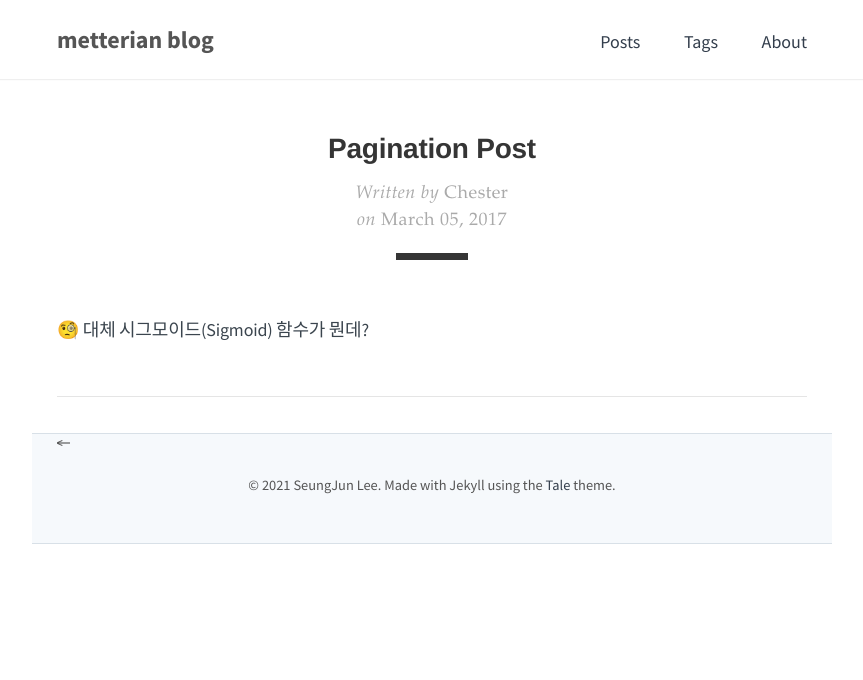
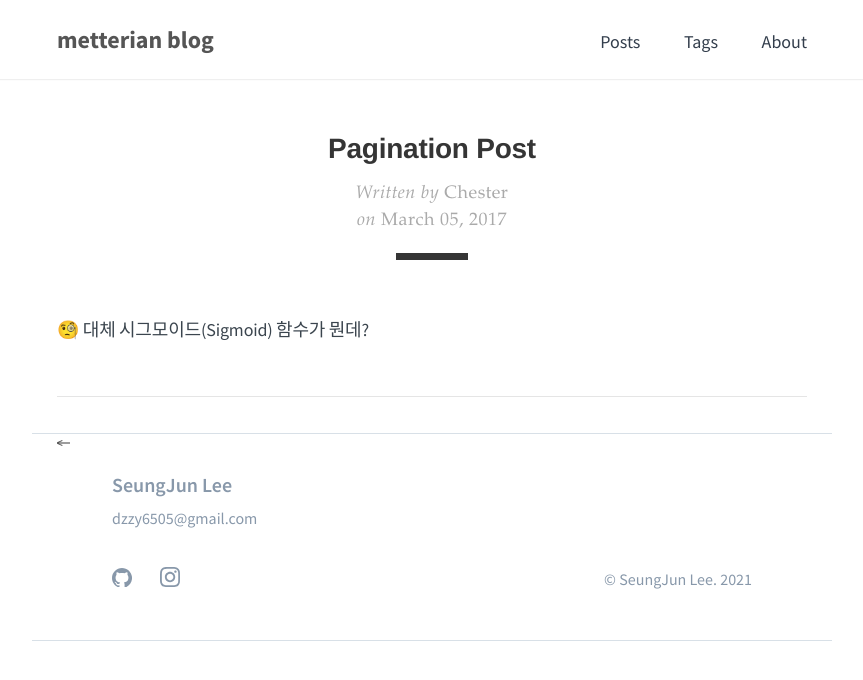
Before and after one commit to metterian/metterian.github.io, a Jekyll site: the page built from _posts/2017-03-05-pagination-post.md, in a window 1280 px wide. Shown: the top 680 px of the page, without its empty margins (208-1071 px from the left). Built offline with Jekyll 4.4.1, drawn with Linux system fonts in a browser that asks for light colours; nearby versions of some CDN libraries.

Commit message:
fix: footer info

```diff
--- a/_config.yml
+++ b/_config.yml
@@ -12,6 +12,7 @@ author:
   name:         SeungJun Lee
   url:          https://github.metterian.io
   email:        dzzy6505gmail.com
+  gitgub:       metterian
 
 # Build settings
 markdown:       kramdown
--- a/_includes/footer.html
+++ b/_includes/footer.html
@@ -1,5 +1,68 @@
 <footer>
-  <span>
-    &copy; <time datetime="{{ site.time }}">{{ site.time | date: '%Y' }}</time> {{ site.author.name }}. Made with Jekyll using the <a href="https://github.com/chesterhow/tale/">Tale</a> theme.
-  </span>
+  <address class="footer_wrap">
+      <div class="information">
+          <div class="myname">
+              SeungJun Lee
+          </div>
+          <a href="mailto:dzzy6505@gmail.com" class="email">
+              dzzy6505@gmail.com
+          </a>
+          <div class="accounts">
+              <!-- <a href="http://dribbble.com/iamleejihye" target="_blank" class="transition">
+                  <svg viewBox="0 0 48.6 48.6">
+                  <path d="M24.3,0C10.9,0,0,10.9,0,24.3s10.9,24.3,24.3,24.3s24.3-10.9,24.3-24.3C48.7,10.9,37.8,0,24.3,0z M24.3,4.2
+                   c4.6,0,8.9,1.6,12.3,4.2c-2.4,3.2-5.8,5.6-10.1,7.5c-2.1-3.8-4.4-7.5-7.1-11C21,4.5,22.6,4.2,24.3,4.2z M15.3,6.4
+                   c2.7,3.5,5.1,7.2,7.2,10.9c-4.9,1.5-10.8,2.2-17.6,2.2C6.2,13.8,10.1,9,15.3,6.4z M4.2,24.3c0-0.2,0-0.3,0-0.5
+                   c7.8,0,14.5-0.9,20.2-2.7c0.5,1,0.9,1.9,1.4,2.9C19,26.2,13.3,30.6,8.9,37.2C6,33.7,4.2,29.2,4.2,24.3z M24.3,44.5
+                  c-4.7,0-8.9-1.6-12.3-4.3c4-6.3,9.1-10.3,15.4-12.2c1.9,4.9,3.3,10,4.1,15.1C29.3,44,26.9,44.5,24.3,44.5z M35.5,41.1
+                  c-0.9-4.8-2.2-9.4-3.9-14c3.8-0.5,8-0.4,12.6,0.4C43.3,33.1,40.1,38,35.5,41.1z M30,23.1c-0.5-1.1-1-2.3-1.6-3.4
+                  c4.7-2,8.5-4.8,11.3-8.3c2.7,3.2,4.5,7.3,4.7,11.8C39.2,22.4,34.4,22.3,30,23.1z"></path>
+                  </svg>
+              </a> -->
+              <a href="http://github.com/metterian" target="_blank" class="transition">
+                  <svg viewBox="0 0 32.6 31.8">
+                  <path fill-rule="evenodd" clip-rule="evenodd" d="M16.3,0C7.3,0,0,7.3,0,16.3c0,7.2,4.7,13.3,11.1,15.5
+                  c0.8,0.1,1.1-0.4,1.1-0.8c0-0.4,0-1.4,0-2.8c-4.5,1-5.5-2.2-5.5-2.2c-0.7-1.9-1.8-2.4-1.8-2.4c-1.5-1,0.1-1,0.1-1
+                  c1.6,0.1,2.5,1.7,2.5,1.7c1.5,2.5,3.8,1.8,4.7,1.4c0.1-1.1,0.6-1.8,1-2.2c-3.6-0.4-7.4-1.8-7.4-8.1c0-1.8,0.6-3.2,1.7-4.4
+                  C7.4,10.7,6.8,9,7.7,6.8c0,0,1.4-0.4,4.5,1.7c1.3-0.4,2.7-0.5,4.1-0.5c1.4,0,2.8,0.2,4.1,0.5c3.1-2.1,4.5-1.7,4.5-1.7
+                  c0.9,2.2,0.3,3.9,0.2,4.3c1,1.1,1.7,2.6,1.7,4.4c0,6.3-3.8,7.6-7.4,8c0.6,0.5,1.1,1.5,1.1,3c0,2.2,0,3.9,0,4.5
+                  c0,0.4,0.3,0.9,1.1,0.8c6.5-2.2,11.1-8.3,11.1-15.5C32.6,7.3,25.3,0,16.3,0z"></path>
+                  </svg>
+              </a>
+              <!-- <a href="http://www.linkedin.com/in/jihyeleee/" target="_blank" class="transition">
+                  <svg viewBox="0 0 38.3 38.3">
+                      <g>
+                      <rect x="0.8" y="12.8" width="7.9" height="25.5"></rect>
+                      <ellipse cx="4.7" cy="4.7" rx="4.7" ry="4.7"></ellipse>
+                      <path d="M21.3,24.9c0-3.6,1.7-5.7,4.8-5.7c2.9,0,4.3,2.1,4.3,5.7c0,3.7,0,13.4,0,13.4h7.9c0,0,0-9.3,0-16.2
+                      c0-6.8-3.9-10.1-9.3-10.1s-7.7,4.2-7.7,4.2v-3.4h-7.6v25.5h7.6C21.3,38.3,21.3,28.8,21.3,24.9z"></path>
+                          </g>
+                  </svg>
+              </a> -->
+              <a href="http://instagram.com/writeveryday" target="_blank" class="transition">
+                  <svg viewBox="0 0 40.2 40.3">
+                  <g>
+                  <path d="M20.2,3.6c5.4,0,6,0,8.2,0.1c2,0.1,3,0.4,3.7,0.7C33,4.8,33.7,5.3,34.4,6s1.1,1.4,1.5,2.3
+                  c0.3,0.7,0.6,1.8,0.7,3.7c0.1,2.1,0.1,2.8,0.1,8.2s0,6-0.1,8.2c-0.1,2-0.4,3-0.7,3.7c-0.4,0.9-0.8,1.6-1.5,2.3s-1.4,1.1-2.3,1.5
+                  c-0.7,0.3-1.8,0.6-3.7,0.7c-2.1,0.1-2.8,0.1-8.2,0.1s-6,0-8.2-0.1c-2-0.1-3-0.4-3.7-0.7c-0.9-0.4-1.6-0.8-2.3-1.5S4.9,33,4.5,32.1
+                  c-0.3-0.7-0.6-1.8-0.7-3.7c-0.1-2.1-0.1-2.8-0.1-8.2s0-6,0.1-8.2c0.1-2,0.4-3,0.7-3.7C4.8,7.3,5.3,6.7,6,6s1.4-1.1,2.3-1.5
+                  C9,4.2,10.1,3.8,12,3.8C14.2,3.7,14.8,3.6,20.2,3.6 M20.2,0c-5.5,0-6.2,0-8.3,0.1C9.7,0.2,8.2,0.6,7,1.1C5.6,1.6,4.5,2.3,3.4,3.4
+                  S1.6,5.6,1.1,7c-0.5,1.3-0.8,2.8-0.9,4.9C0,14,0,14.7,0,20.2s0,6.2,0.1,8.3s0.4,3.6,0.9,4.9c0.5,1.3,1.2,2.5,2.3,3.6
+                  s2.2,1.8,3.6,2.3c1.3,0.5,2.8,0.8,4.9,0.9c2.2,0.1,2.8,0.1,8.3,0.1s6.2,0,8.3-0.1s3.6-0.4,4.9-0.9c1.3-0.5,2.5-1.2,3.6-2.3
+                  s1.8-2.2,2.3-3.6c0.5-1.3,0.8-2.8,0.9-4.9c0.1-2.2,0.1-2.8,0.1-8.3s0-6.2-0.1-8.3S39.7,8.3,39.2,7S38,4.5,36.9,3.4
+                  s-2.2-1.8-3.6-2.3c-1.3-0.5-2.8-0.8-4.9-0.9C26.3,0,25.7,0,20.2,0L20.2,0L20.2,0z"></path>
+                  <path d="M20.2,9.8c-5.7,0-10.4,4.6-10.4,10.4s4.6,10.4,10.4,10.4S30.6,26,30.6,20.2S25.9,9.8,20.2,9.8L20.2,9.8z
+                  M20.2,26.9c-3.7,0-6.7-3-6.7-6.7s3-6.7,6.7-6.7s6.7,3,6.7,6.7C26.9,23.9,23.9,26.9,20.2,26.9L20.2,26.9z"></path>
+                  <path d="M33.4,9.4c0,1.3-1.1,2.4-2.4,2.4s-2.4-1.1-2.4-2.4s1-2.4,2.3-2.4C32.2,7,33.4,8.1,33.4,9.4L33.4,9.4z"></path>
+                  </g>
+              </svg>
+              </a>
+          </div>
+      </div>
+      <div class="copyright">
+          <span>
+              &copy; {{ site.author.name }}. <time datetime="{{ site.time }}">{{ site.time | date: '%Y' }}</time>
+          </span>
+      </div>
+  </address>
 </footer>
--- a/_sass/_layout.scss
+++ b/_sass/_layout.scss
@@ -80,7 +80,7 @@ a {
 footer {
     font-family: $source;
     padding: 36px 0 46px 0;
-    background-color: $grey-3;
+    // background-color: $grey-3;
     color: $default-tint;
     border-top: 1px solid $grey-2;
     border-bottom: 1px solid $grey-2;
--- a/_sass/tale/_layout.scss
+++ b/_sass/tale/_layout.scss
@@ -80,13 +80,13 @@ footer,
   }
 }
 
-footer {
-  font-family: $serif-secondary;
-  padding: 2rem 0;
-  text-align: center;
+// footer {
+//   font-family: $serif-secondary;
+//   padding: 2rem 0;
+//   text-align: center;
 
-  span {
-    color: $default-color;
-    font-size: .8rem;
-  }
-}
+//   span {
+//     color: $default-color;
+//     font-size: .8rem;
+//   }
+// }
```
